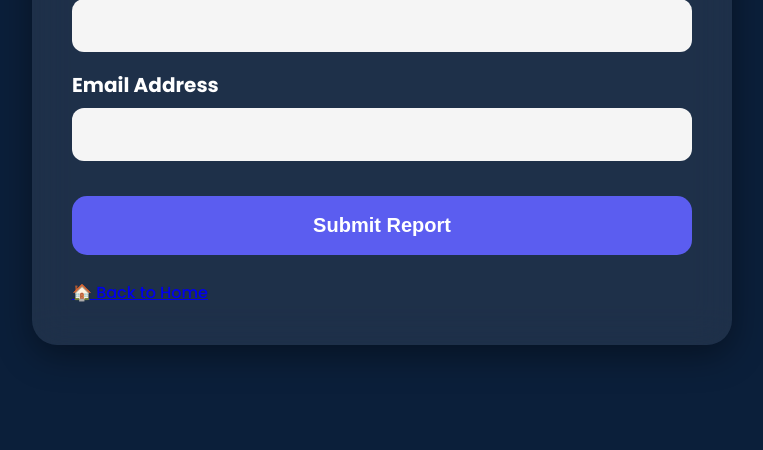
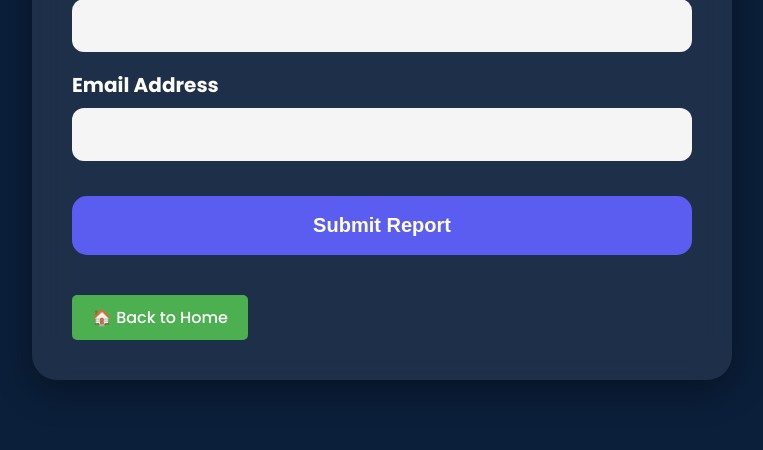
Before and after one commit to Monguse15/CampusLostFound, a Flask app: page /report-lost in a window 1280 px wide. Shown: the part 786-1236 px from the top of the page, without its empty margins (258-1021 px from the left). Before the commit the page ends 1140 px from the top, so only its background shows below. Run offline with Flask 3, Linux system fonts and the light colour scheme.

Commit message:
Add files via upload

```diff
--- a/static/style.css
+++ b/static/style.css
@@ -266,3 +266,17 @@ button:hover{
 
     transform:scale(1.03);
 }
+.home-btn {
+    display: inline-block;
+    margin-top: 15px;
+    padding: 10px 20px;
+    background: #4CAF50;
+    color: white;
+    text-decoration: none;
+    border-radius: 5px;
+    text-align: center;
+}
+
+.home-btn:hover {
+    opacity: 0.9;
+}
```
